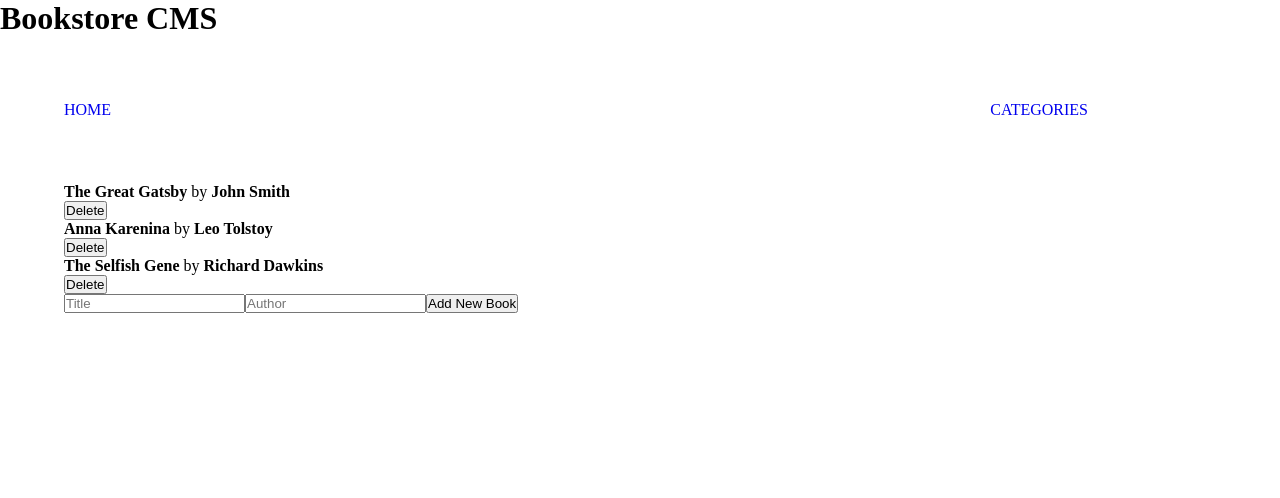
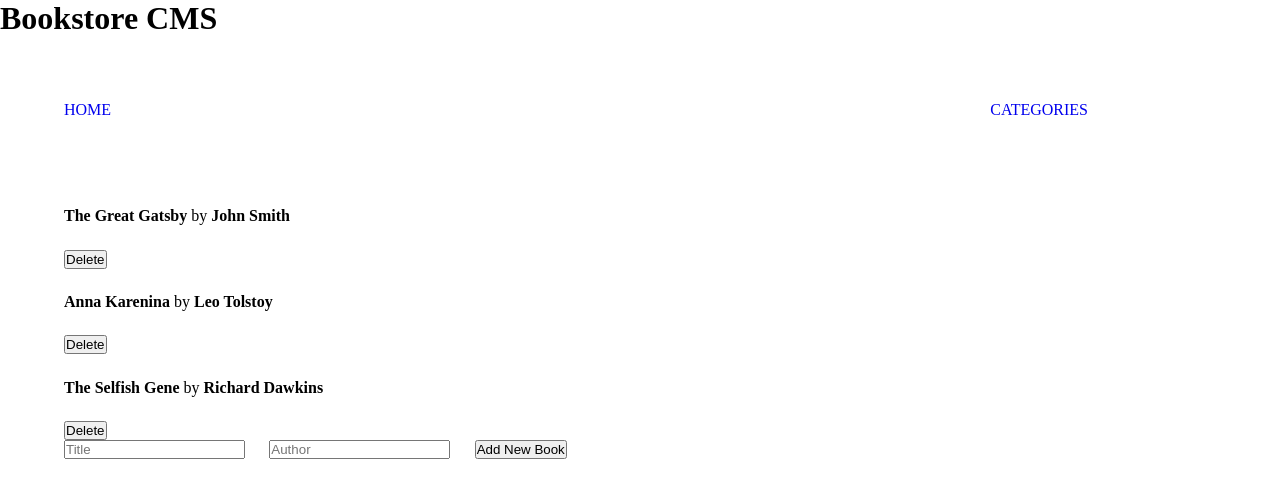
Before and after one commit to Lornakaboro/React-bookstore, a React (Create React App) app: page / in a window 1280 px wide. Shown: the top 498 px of the page. Built offline with nearby package versions, Linux system fonts and the light colour scheme.

Commit message:
Add descriptive function names

```diff
--- a/src/components/BookDisplay.js
+++ b/src/components/BookDisplay.js
@@ -10,7 +10,7 @@ const Book = ({ book }) => {
   };
   return (
     <>
-      <p key={book.id}>
+      <p key={book.id} className="books">
         <strong>{book.title}</strong>
         {' '}
         <span>by</span>
--- a/src/components/Forms.js
+++ b/src/components/Forms.js
@@ -7,7 +7,7 @@ const NewBookForm = () => {
   const dispatch = useDispatch();
   const [bookInfo, setBookInfo] = useState({ title: '', author: '' });
 
-  const handleSubmit = (event) => {
+  const handleFormSubmit = (event) => {
     event.preventDefault();
     const id = uuid();
     const book = { id, ...bookInfo };
@@ -21,7 +21,7 @@ const NewBookForm = () => {
   };
 
   return (
-    <form onSubmit={handleSubmit}>
+    <form onSubmit={handleFormSubmit} className="book-input">
       <input
         type="text"
         name="title"
```
